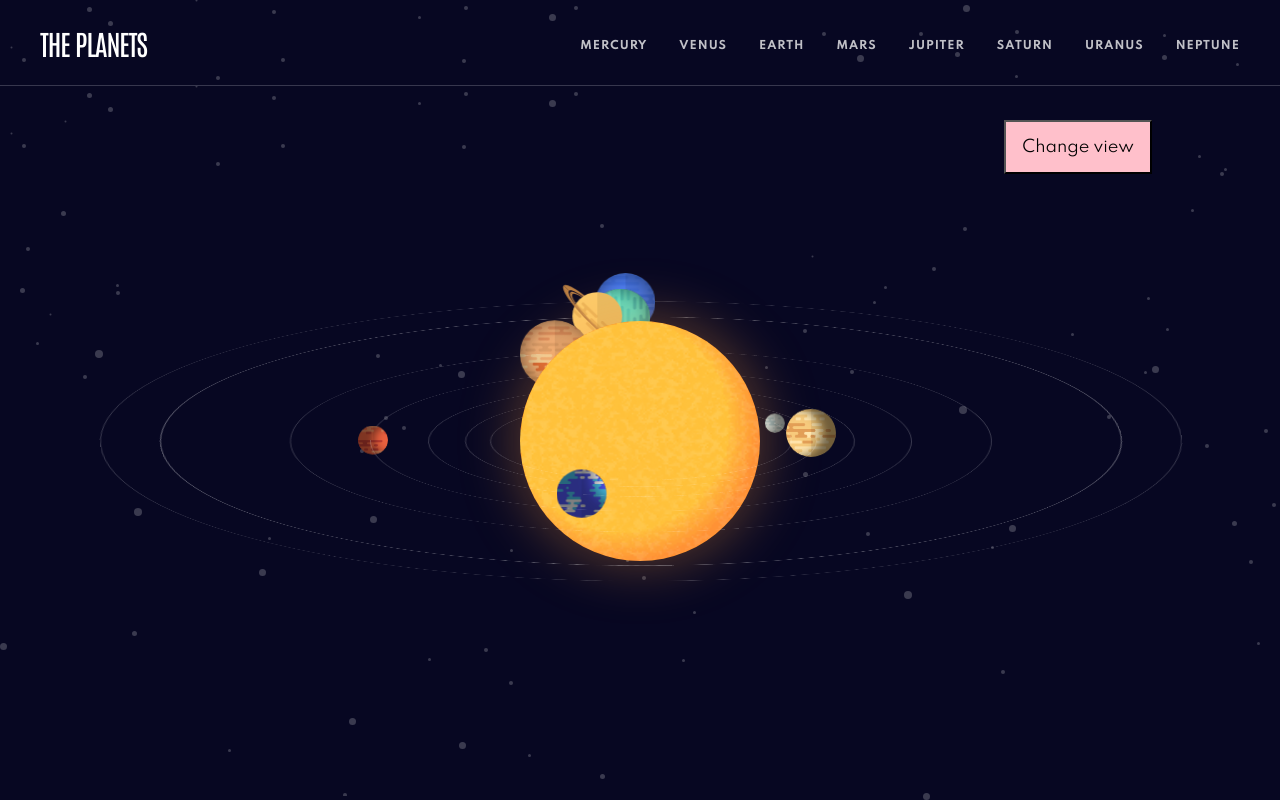
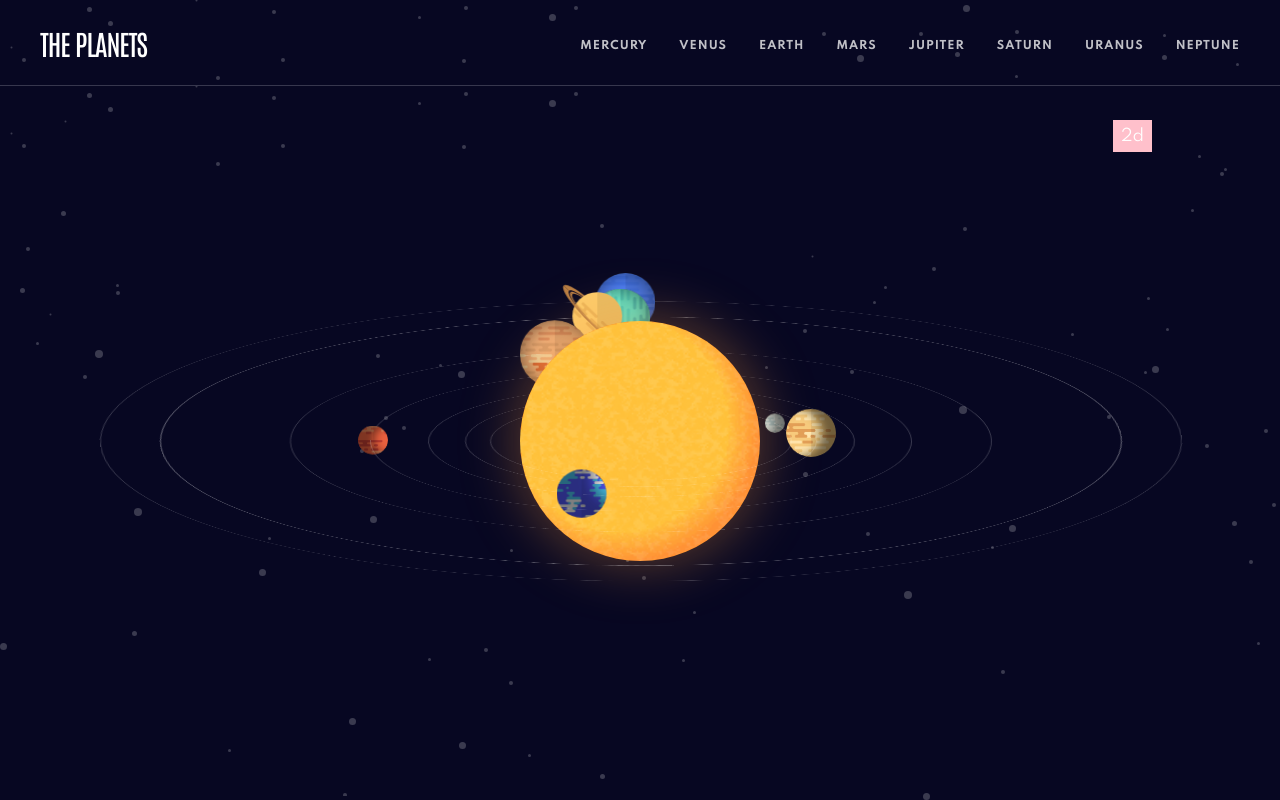
Before and after one commit to bdr-t/planets-facts, a React (Create React App) app: page / in a window 1280 px wide. Built offline with nearby package versions, Linux system fonts and the light colour scheme.

Commit message:
add: button to togle between 2d a 3d

```diff
--- a/src/App.js
+++ b/src/App.js
@@ -8,58 +8,90 @@ import Menu from "./Components/Menu/Menu";
 import Content from "./Components/Content/Content";
 import Facts from "./Components/Facts/Facts";
 import earth from "./assets/images/planet-earth.svg";
-import { useState, useEffect} from "react";
-import data from './assets/data'
+import { useState, useEffect } from "react";
+import data from "./assets/data";
 import Hamburger from "./Components/Hamburger/Hamburger";
 import Orbit from "./Components/Orbit/Orbit";
-import Orbit2d from "./Components/Orbit2d/Orbit2d"
+import Orbit2d from "./Components/Orbit2d/Orbit2d";
 
 const App = () => {
   const [planetName, setPlanetName] = useState();
-  const [planetDetails, setPlanetDetails] = useState(data[planetName? planetName : 'earth'])
-  const [menuPosition, setMenuPosition] = useState('overview')
-  const [solarSystem, setSolarSystem] = useState(true)
+  const [planetDetails, setPlanetDetails] = useState(
+    data[planetName ? planetName : "earth"]
+  );
+  const [menuPosition, setMenuPosition] = useState("overview");
+  const [solarSystem, setSolarSystem] = useState("2d");
   function handleChangePlanet(x) {
     setPlanetName(x.toLocaleLowerCase());
-    setMenuPosition('overview')
+    setMenuPosition("overview");
   }
   function handleChangePosition(x) {
     setMenuPosition(x.toLocaleLowerCase());
   }
 
-  function changeSolarSystem(){
-    console.log('algo')
-    setSolarSystem(!solarSystem)
+  function changeSolarSystem() {
+    if (solarSystem === "2d") setSolarSystem("3d");
+    else setSolarSystem("2d");
   }
 
-  useEffect(() =>{
-      setPlanetDetails(data[planetName])
-  },[planetName])
+  function setHome(){
+    console.log(1)
+    setPlanetName(undefined);
+  }
 
+  useEffect(() => {
+    setPlanetDetails(data[planetName]);
+  }, [planetName]);
 
   return (
     <ThemeProvider theme={theme}>
       <GlobalStyles />
       <Wrapper>
         <Container>
-          <Button onClick={()=> changeSolarSystem()}>
-            Change view
-          </Button>
-          <NavBar handleChangePlanet={handleChangePlanet} planetDetails={planetDetails} planet={planetName} data={data}/>
-          {planetName && planetDetails && <>
-          <Menu handleChangePosition={handleChangePosition} menuPosition={menuPosition} color={planetDetails.sectionColor}/>
-          <Img menuPosition={menuPosition} planetDetails={planetDetails} />
-          <Content planetDetails={planetDetails} menuPosition={menuPosition}/>
-          <FactsContainer>
-            <Facts title={"ROTATION TIME"} value={planetDetails.rotation} />
-            <Facts title={"REVOLUTION TIME"} value={planetDetails.revolution} />
-            <Facts title={"RADIUS"} value={planetDetails.radius} />
-            <Facts title={"AVERAGE TEMP."} value={planetDetails.temperature} />
-          </FactsContainer>
-          </>}
+          {!planetName && (
+            <Button onClick={changeSolarSystem}>{solarSystem}</Button>
+          )}
 
-          {!planetName && !solarSystem && <Orbit2d handleChangePlanet={handleChangePlanet}/>}
-          {!planetName && solarSystem && <Orbit handleChangePlanet={handleChangePlanet}/>}
+          <NavBar
+            handleChangePlanet={handleChangePlanet}
+            planetDetails={planetDetails}
+            planet={planetName}
+            data={data}
+            setHome={setHome}
+          />
+          {planetName && planetDetails && (
+            <>
+              <Menu
+                handleChangePosition={handleChangePosition}
+                menuPosition={menuPosition}
+                color={planetDetails.sectionColor}
+              />
+              <Img menuPosition={menuPosition} planetDetails={planetDetails} />
+              <Content
+                planetDetails={planetDetails}
+                menuPosition={menuPosition}
+              />
+              <FactsContainer>
+                <Facts title={"ROTATION TIME"} value={planetDetails.rotation} />
+                <Facts
+                  title={"REVOLUTION TIME"}
+                  value={planetDetails.revolution}
+                />
+                <Facts title={"RADIUS"} value={planetDetails.radius} />
+                <Facts
+                  title={"AVERAGE TEMP."}
+                  value={planetDetails.temperature}
+                />
+              </FactsContainer>
+            </>
+          )}
+
+          {!planetName && solarSystem === "3d" && (
+            <Orbit2d handleChangePlanet={handleChangePlanet} />
+          )}
+          {!planetName && solarSystem !== "3d" && (
+            <Orbit handleChangePlanet={handleChangePlanet} />
+          )}
         </Container>
       </Wrapper>
     </ThemeProvider>
--- a/src/App.styles.js
+++ b/src/App.styles.js
@@ -42,12 +42,13 @@ export const Wrapper = styled.div`
   background-image: url(${bk});
 `;
 
-export const Button = styled.button`
+export const Button = styled.div`
   position: absolute;
   top: 15%;
   right: 10%;
   height: fit-content;
   width: fit-content;
-  padding: 1em;
+  padding: 0.5em;
   background-color: pink;
+  z-index: 999;
 `
```
